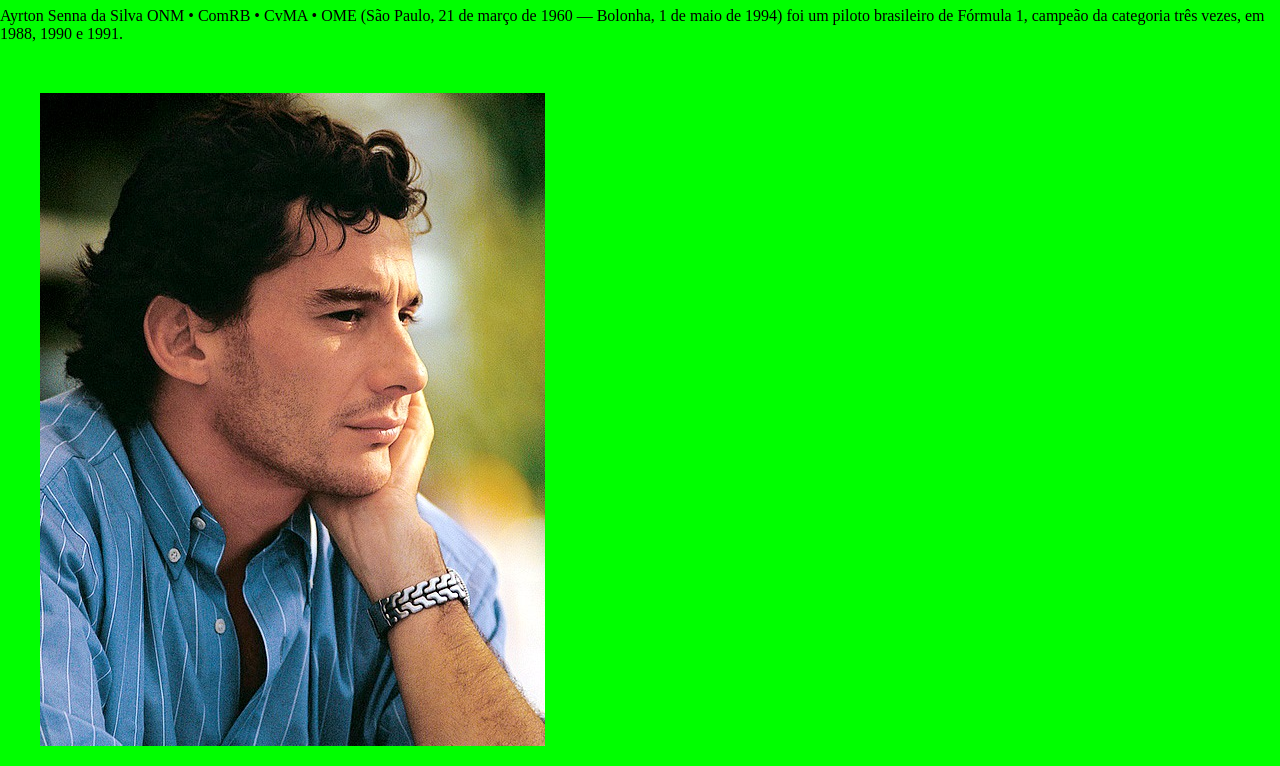
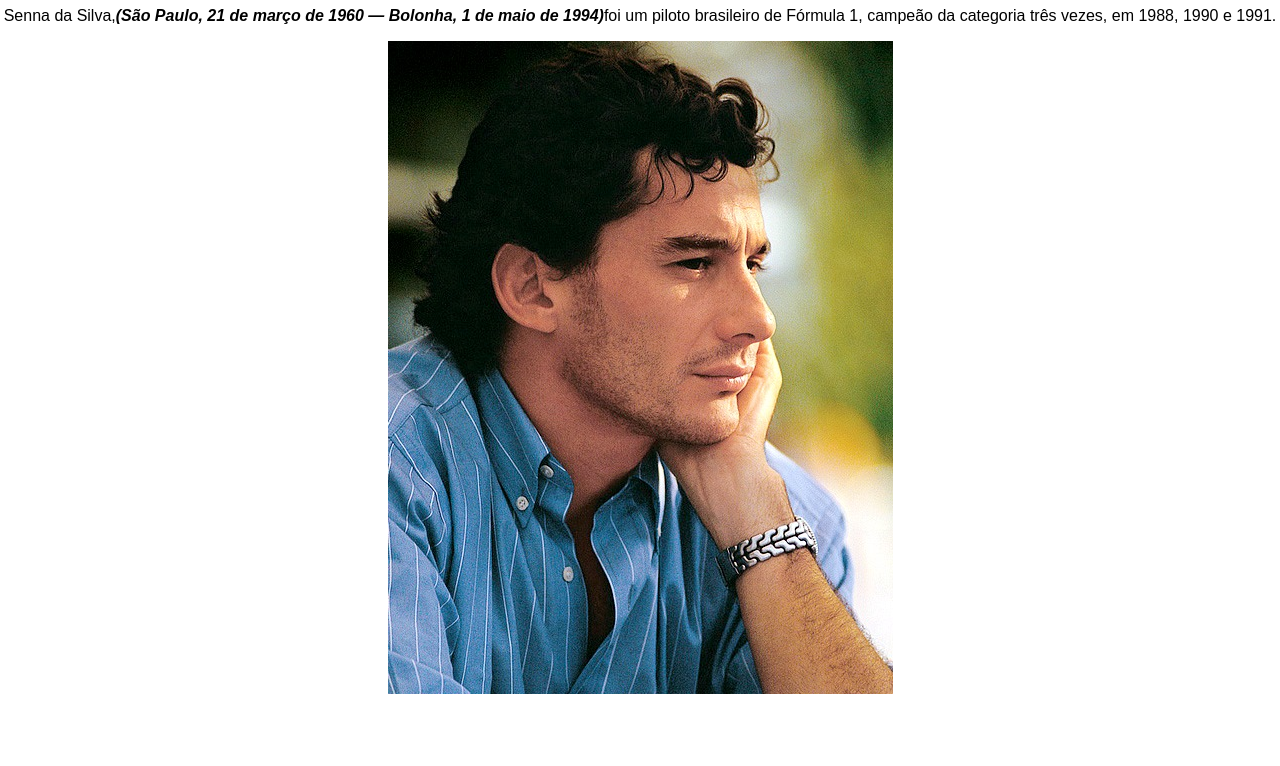
Before and after one commit to IaccinoMouraa/pagina-de-tributo2, a plain HTML site: page Ayrton Senna/index.html in a window 1280 px wide. Shown: the part 73-839 px from the top of the page. After the commit the page ends 800 px from the top, so only its background shows below. Drawn offline with Linux system fonts and the light colour scheme.

Commit message:
fiz alteracoes na estrutura completa (html e css) com base as aulas B7web

```diff
--- a/Ayrton Senna/assets/css/template.css
+++ b/Ayrton Senna/assets/css/template.css
@@ -1,10 +1,9 @@
 body {
     margin: 0px;
     padding: 0px;
-    background-color: #00FF00;
+
 }
-
-main {
+header {
     display: block;
     justify-content: center;
 }
@@ -12,10 +11,16 @@ h1 {
     display: flex;
     justify-content: center;
 }
-.p {
-
-
+p {
+    display: flex;
+    justify-content: center;
+    font-family: Arial;
+}
+section {
+    display: flex;
+    justify-content: center;
 }
 img {
-
+    display: flex;
+    object-fit: cover;
 }
--- a/Ayrton Senna/index.html
+++ b/Ayrton Senna/index.html
@@ -10,13 +10,13 @@
 
 </head>
 <body>
-<main id="main">
-<h1 id="title">Ayrton Senna</h1>
-<p>Ayrton Senna da Silva ONM • ComRB • CvMA • OME (São Paulo, 21 de março de 1960 — Bolonha, 1 de maio de 1994) foi um piloto brasileiro de Fórmula 1, campeão da categoria três vezes, em 1988, 1990 e 1991.</p>
-<br/>
-<figure id="img">
-<img src="assets/css/images/Ayrton.jpg" />
-</figure>
-</main>
+<header>
+    <h1>Ayrton Senna</h1>
+    <p>Senna da Silva,<strong><i>(São Paulo, 21 de março de 1960 — Bolonha, 1 de maio de 1994)</i></strong> foi um piloto brasileiro de Fórmula 1, campeão da categoria três vezes, em 1988, 1990 e 1991. </p>
+    <section>
+        <img src="assets/css/images/Ayrton.jpg" />
+    </section>
+
+</header>
 </body>
 </html>
```
